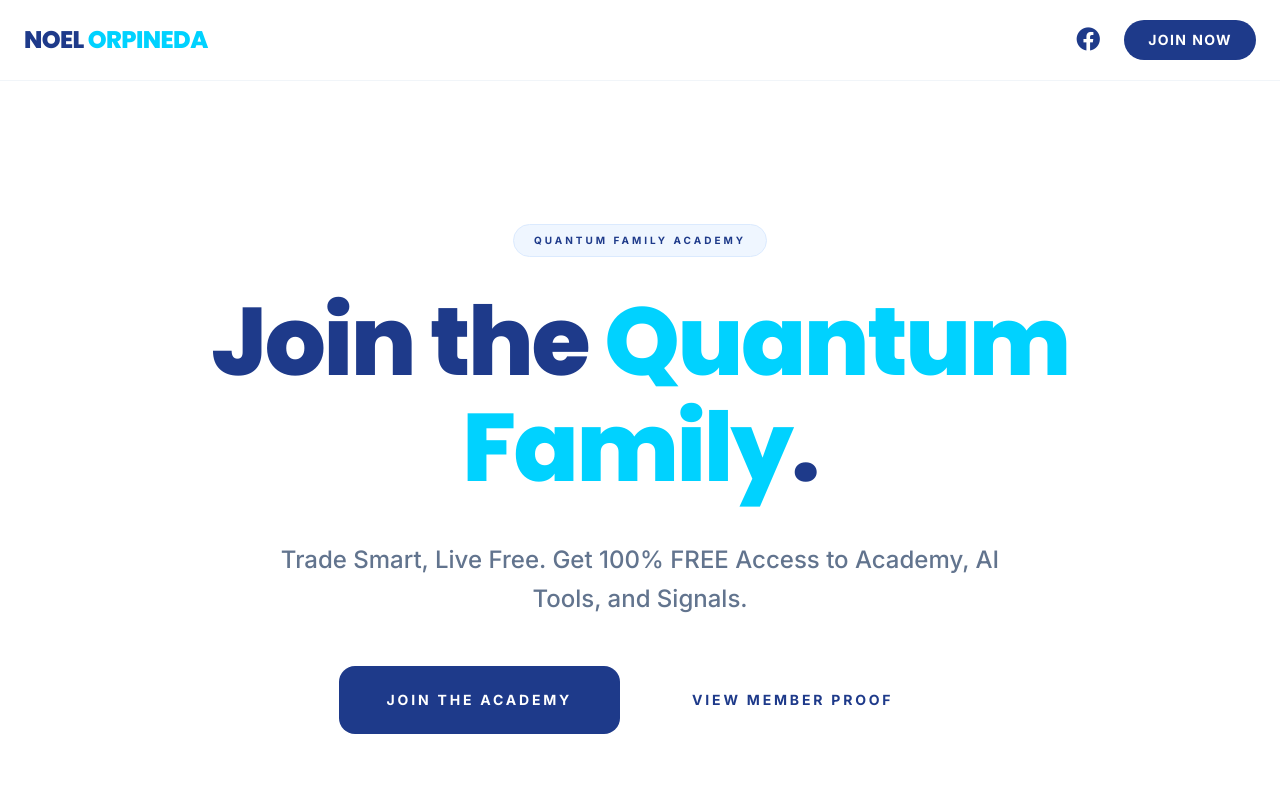
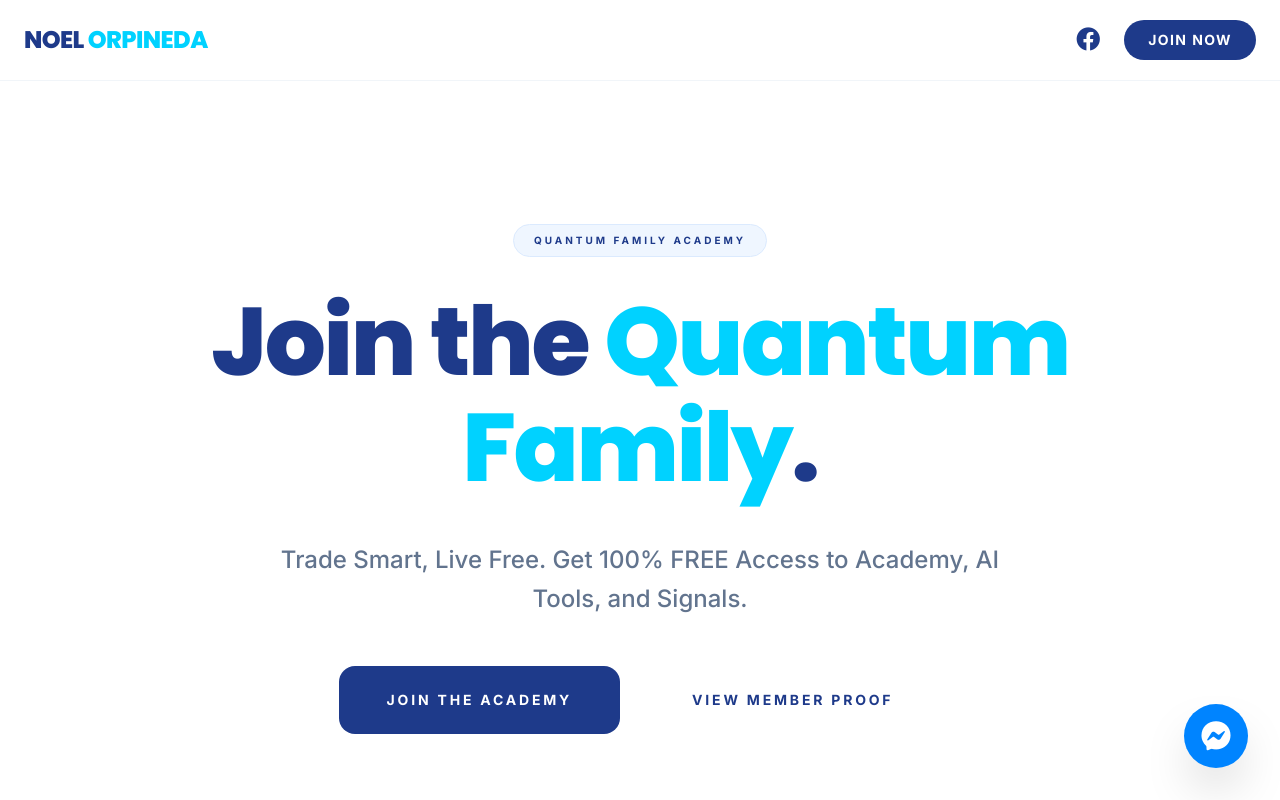
Before and after one commit to mfernandez0928/noel-orpineda, a website built with Vite: page index.html in a window 1280 px wide. Shown: the top 800 px of the page. Built offline with nearby package versions, Linux system fonts and the light colour scheme.

```diff
--- a/index.html
+++ b/index.html
@@ -569,6 +569,20 @@
       </div>
     </div>
 
+    <!-- Floating Messenger Button -->
+    <a
+      href="https://m.me/NoelPvPrimeverse"
+      target="_blank"
+      class="fixed bottom-8 right-8 z-[100] bg-[#0084FF] text-white w-16 h-16 rounded-full flex items-center justify-center shadow-2xl hover:scale-110 transition-all duration-300 group"
+    >
+      <i class="fa-brands fa-facebook-messenger text-3xl"></i>
+      <span
+        class="absolute right-20 bg-white text-primary px-4 py-2 rounded-xl text-xs font-bold shadow-xl opacity-0 group-hover:opacity-100 transition-opacity whitespace-nowrap pointer-events-none"
+      >
+        Chat with us
+      </span>
+    </a>
+
     <script>
       // Existing Modal Logic
       const modal = document.getElementById("application-modal");
```
